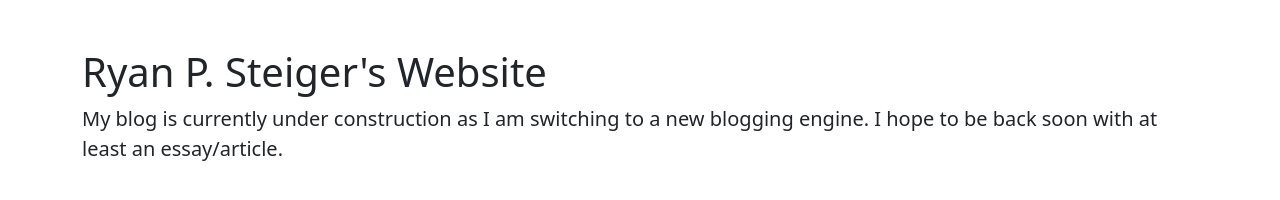
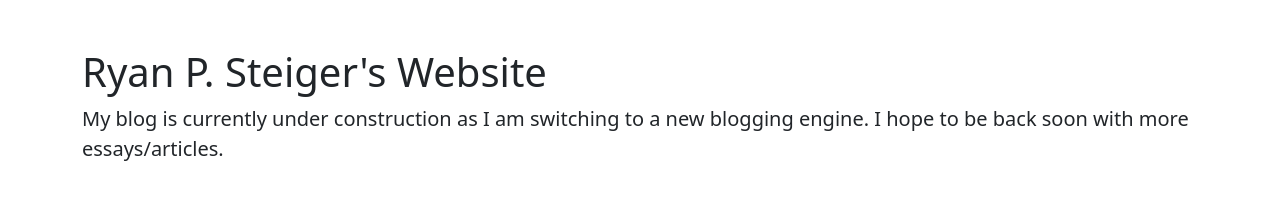
Before and after one commit to rpsteiger/jekyll-blog, a plain HTML site: page index.html in a window 1280 px wide. Drawn offline with nearby package versions, Linux system fonts and the light colour scheme.

Commit message:
slight change to text

```diff
--- a/index.html
+++ b/index.html
@@ -17,7 +17,7 @@
         <div class="container">
             <h1 class="mt-5">Ryan P. Steiger's Website</h1>
             <p class="lead">My blog is currently under construction as I am switching to a new blogging engine. I hope
-                to be back soon with at least an essay/article.
+                to be back soon with more essays/articles.
         </div>
     </main>
 </body>
```
